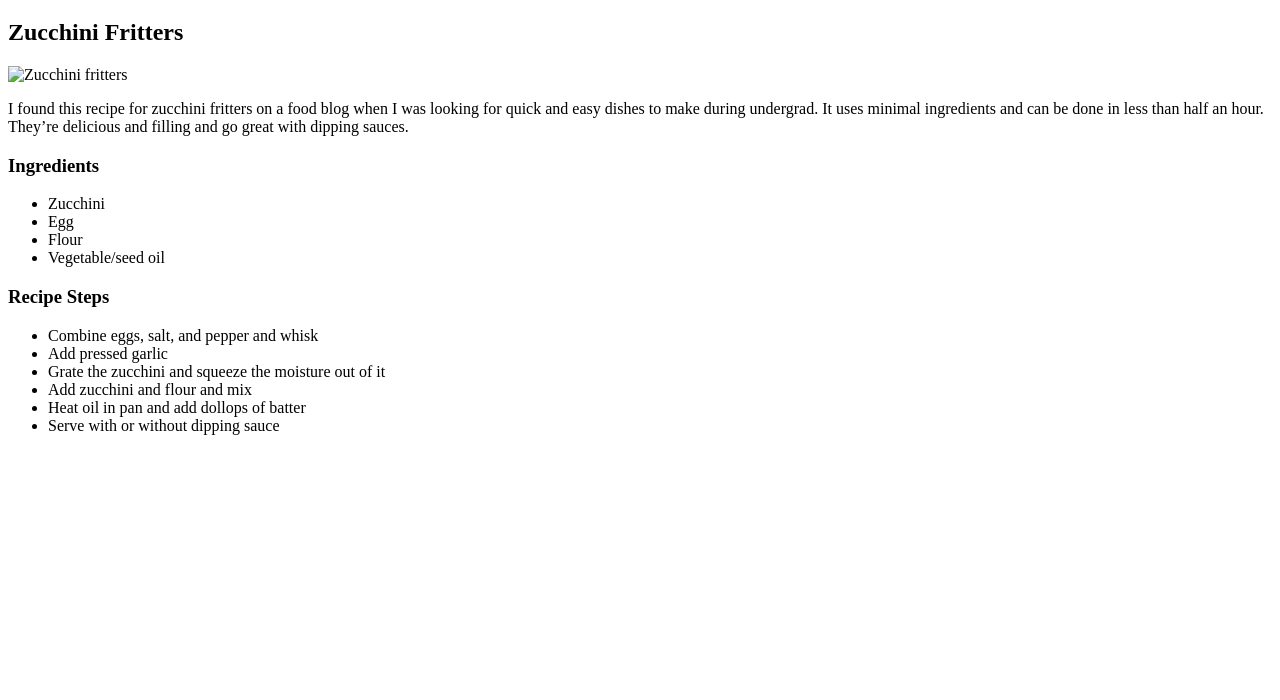
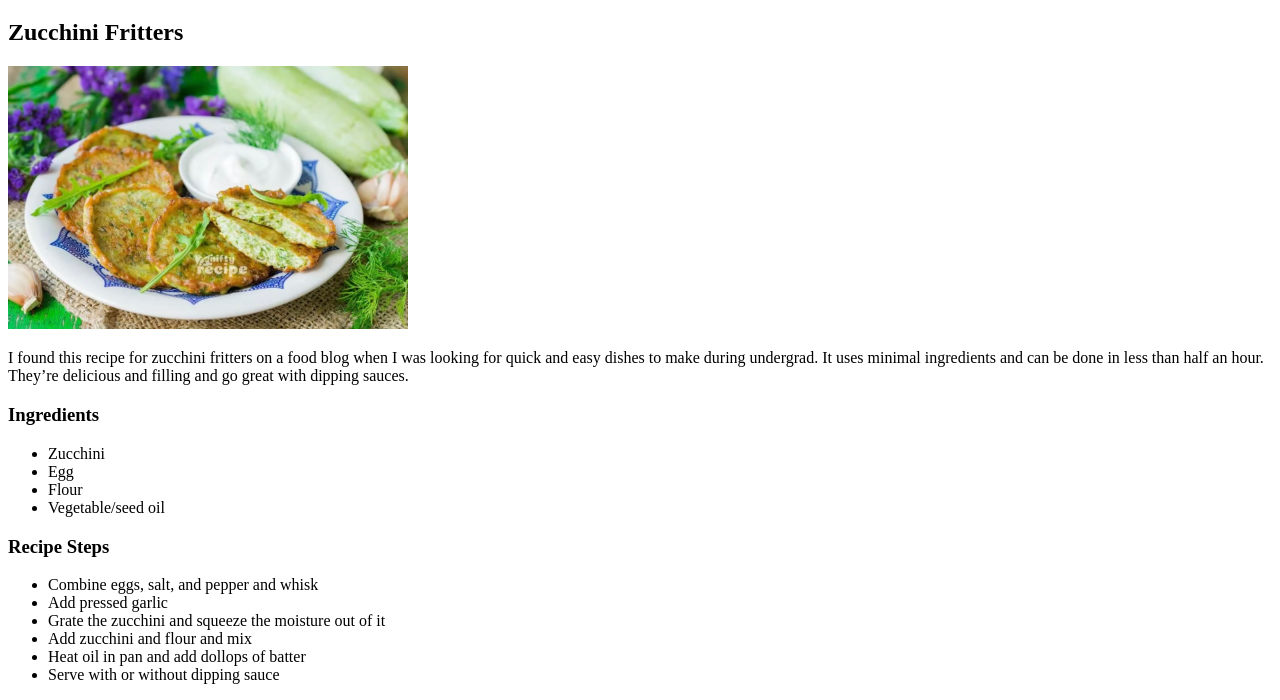
Before and after one commit to katechung22/ccp_html_w24, a plain HTML site: page recipe.html in a window 1280 px wide. Shown: the part 175-875 px from the top of the page. Before the commit the page ends 800 px from the top, so only its background shows below. Drawn offline with Linux system fonts and the light colour scheme.

Commit message:
Add files via upload

```diff
--- a/recipe.html
+++ b/recipe.html
@@ -21,7 +21,7 @@
     <main id="skip">
         <div>
             <h2>Zucchini Fritters</h2>
-            <img src="Zucchini_fritters_1.jpeg" width = "400" alt="Zucchini fritters">
+            <img src="images/Zucchini_fritters_1.jpeg" width = "400" alt="Zucchini fritters">
             <p>I found this recipe for zucchini fritters on a food blog when I was looking for quick and easy dishes to make during undergrad. It uses minimal ingredients and can be done in less than half an hour. They’re delicious and filling and go great with dipping sauces.</p>
             <h3>Ingredients</h3>
                 <ul>
```
Also changed, not shown: travel.html (+1 -1 lines).
